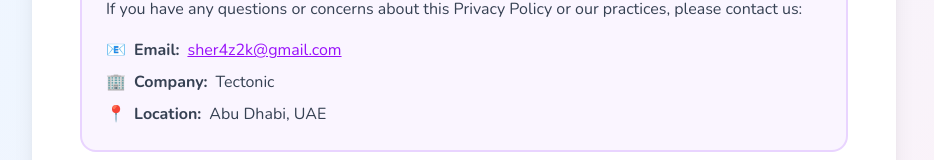
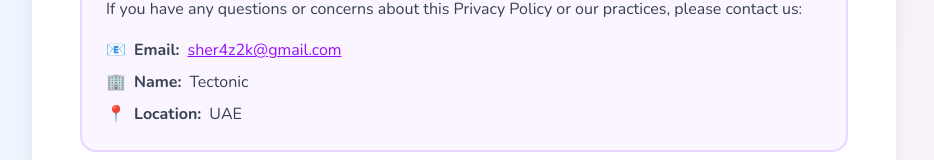
Before and after one commit to sherry2k/Kids-spark, a React (Vite) app: page /privacy-policy in a window 1280 px wide. Shown: the part 1507-1667 px from the top of the page, without its empty margins (176-1110 px from the left). Built offline with nearby package versions, Linux system fonts and the light colour scheme.

Commit message:
Update company name and location in PrivacyPolicy

```diff
--- a/src/pages/PrivacyPolicy.tsx
+++ b/src/pages/PrivacyPolicy.tsx
@@ -251,11 +251,11 @@ export default function PrivacyPolicy() {
                 </motion.p>
                 <motion.p whileHover={{ x: 5 }} className="flex items-center gap-2">
                   <span className="text-purple-500">🏢</span>
-                  <strong>Company:</strong> Tectonic
+                  <strong>Name:</strong> Tectonic
                 </motion.p>
                 <motion.p whileHover={{ x: 5 }} className="flex items-center gap-2">
                   <span className="text-purple-500">📍</span>
-                  <strong>Location:</strong> Abu Dhabi, UAE
+                  <strong>Location:</strong> UAE
                 </motion.p>
               </div>
             </motion.section>
```
